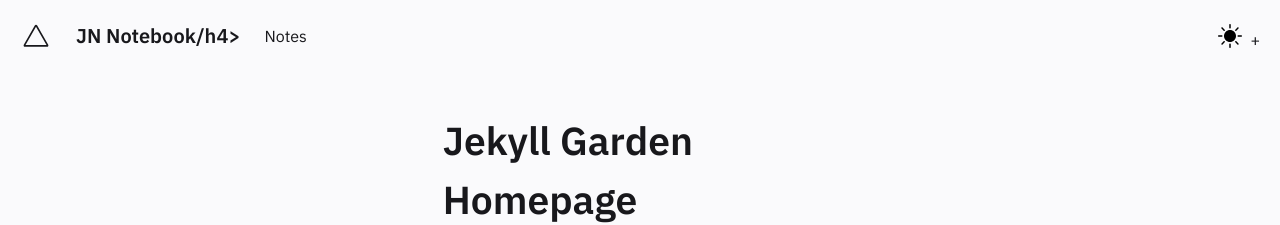
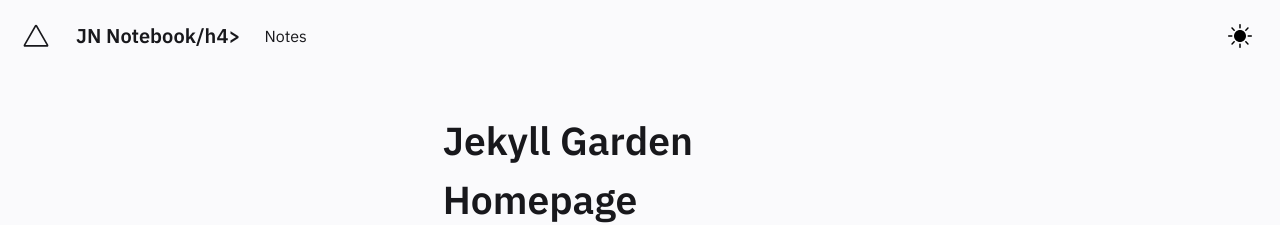
Before and after one commit to lawdalana/lawdalana.github.io, a Jekyll site: the page built from pages/index.md, in a window 1280 px wide. Shown: the top 225 px of the page. Built offline with Jekyll 4.4.1, drawn with Linux system fonts in a browser that asks for light colours.

Commit message:
fix main page

```diff
--- a/_includes/Header.html
+++ b/_includes/Header.html
@@ -66,7 +66,7 @@
               <span class="icon is-small">
                 <img src="../assets/img/sun.svg" id="theme-toggle-img">
               </span>
-            </a>+
+            </a>
           </div>
         </div>
       </div>
```
